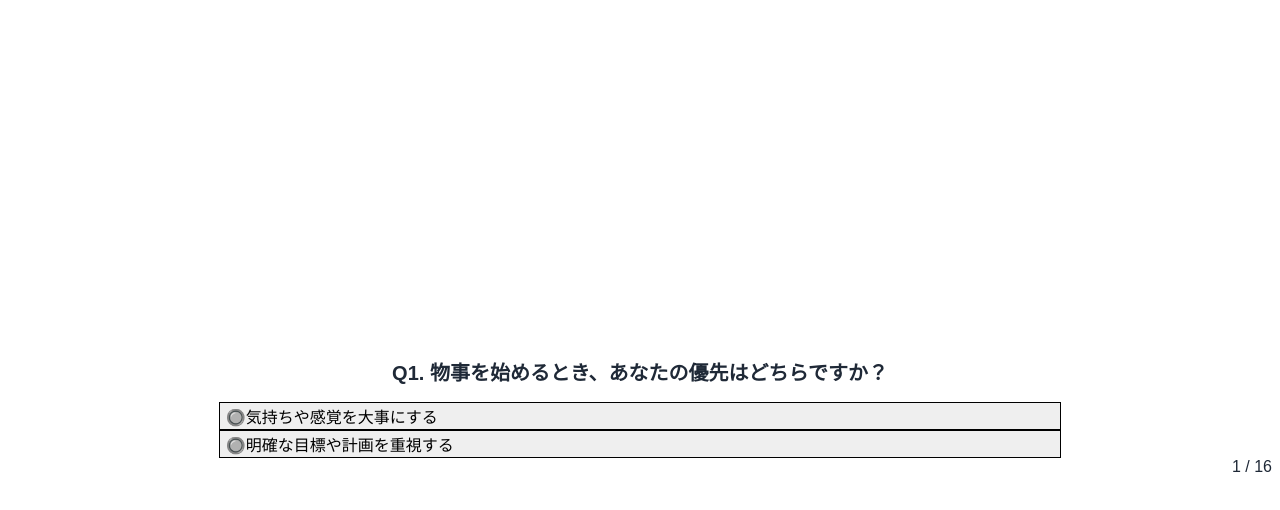
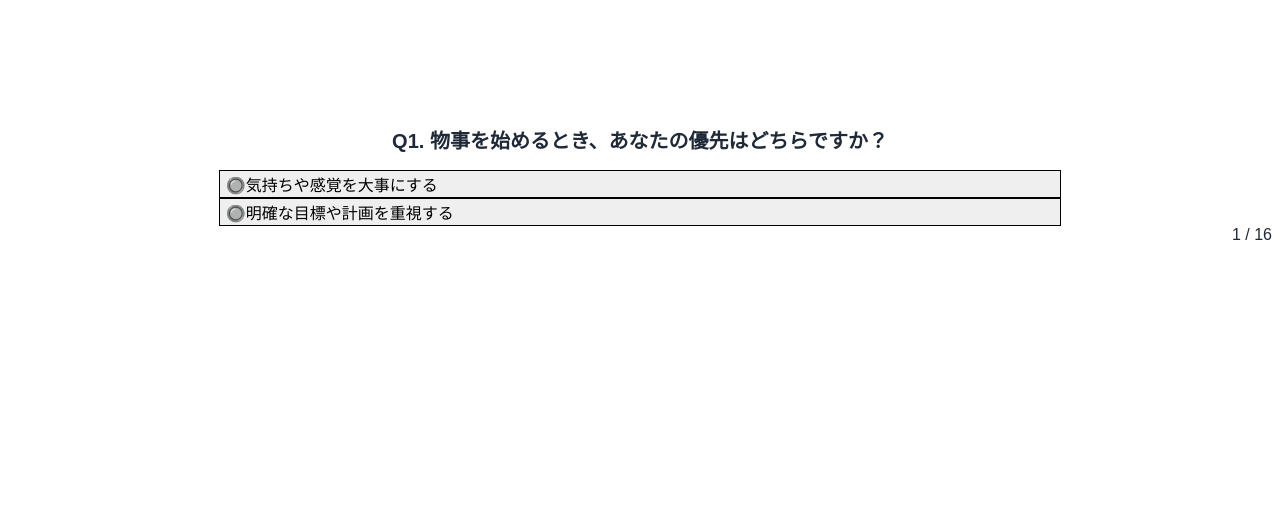
Before and after one commit to HIROYOKOKI/evae-diagnosis-api-next, a Next.js app: page /diagnosis in a window 1280 px wide. Shown: the top 510 px of the page. Built offline with nearby package versions, Linux system fonts and the light colour scheme.

Commit message:
Update diagnosis.tsx

```diff
--- a/pages/diagnosis.tsx
+++ b/pages/diagnosis.tsx
@@ -44,7 +44,7 @@ export default function DiagnosisPage() {
   const q = questions[current];
 
   return (
-    <div className="min-h-screen flex items-center justify-center bg-gradient-to-b from-white to-gray-50 px-4 py-24">
+    <div className="min-h-screen flex justify-center bg-gradient-to-b from-white to-gray-50 px-4" style={{ paddingTop: '50vh', transform: 'translateY(-25%)' }}>
       <div className="w-full max-w-lg mx-auto space-y-12 gap-8">
         <div>
           <h2 className="text-center text-[20px] md:text-2xl font-semibold tracking-tight text-gray-800 leading-snug px-4 mb-6">
```
